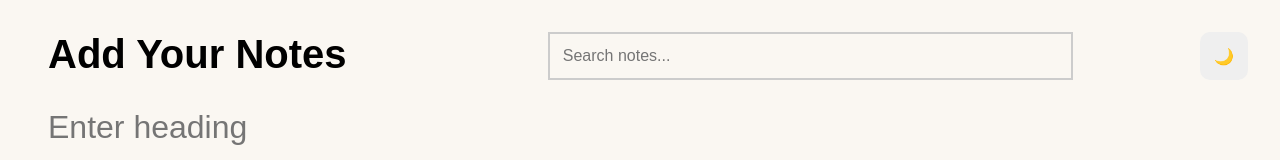
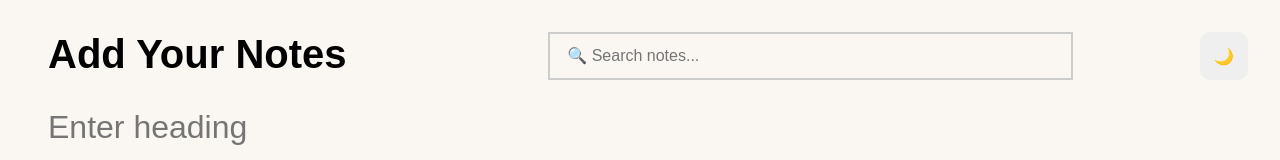
Before and after one commit to Shreya-103/Notes-App, a React (Vite) app: page / in a window 1280 px wide. Shown: the top 160 px of the page. Built offline with nearby package versions, Linux system fonts and the light colour scheme.

Commit message:
icons change

```diff
--- a/src/App.jsx
+++ b/src/App.jsx
@@ -115,7 +115,7 @@ function App() {
           <div className="search-bar">
             <input
               type="text"
-              placeholder="Search notes..."
+              placeholder=" 🔍 Search notes..."
               className="searchBox"
               value={search}
               onChange={(e) => setSearch(e.target.value)}
@@ -126,7 +126,7 @@ function App() {
               className="mood"
               onClick={toggleMode}
             >
-              {darkMode ? "☀️" : "🌙"}
+              {darkMode ? "🔆" : "🌙"}
             </button>
           </div>
 
```
